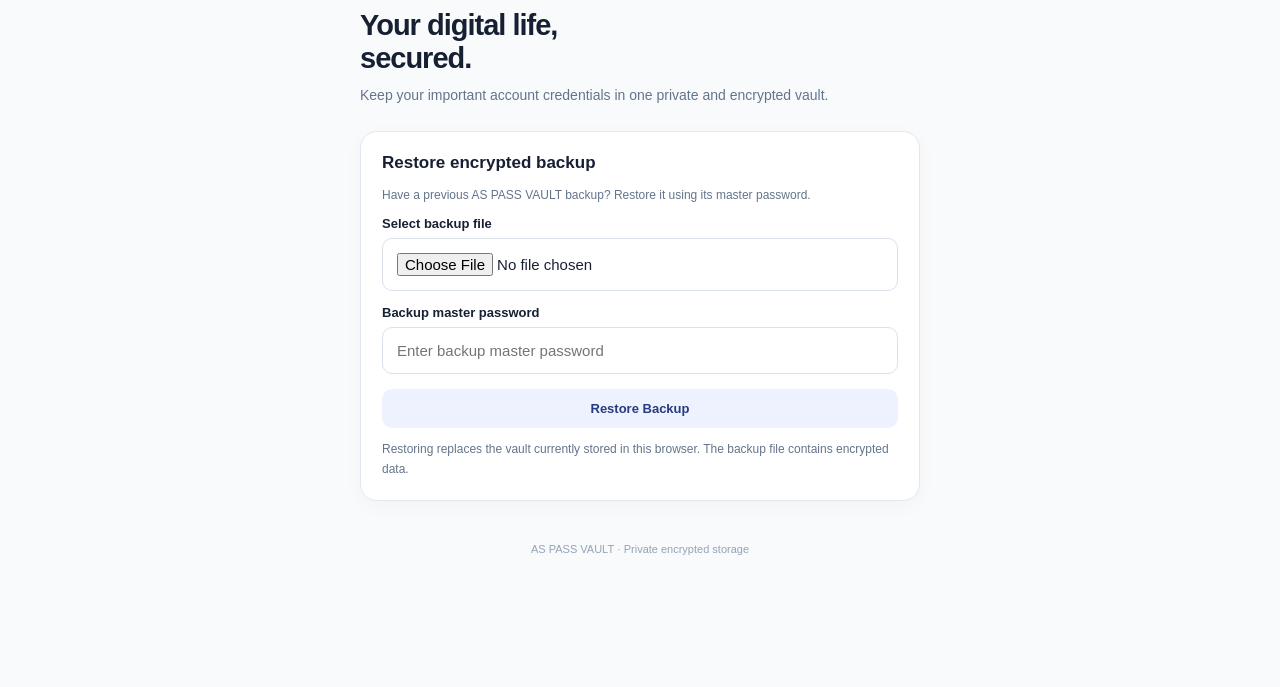
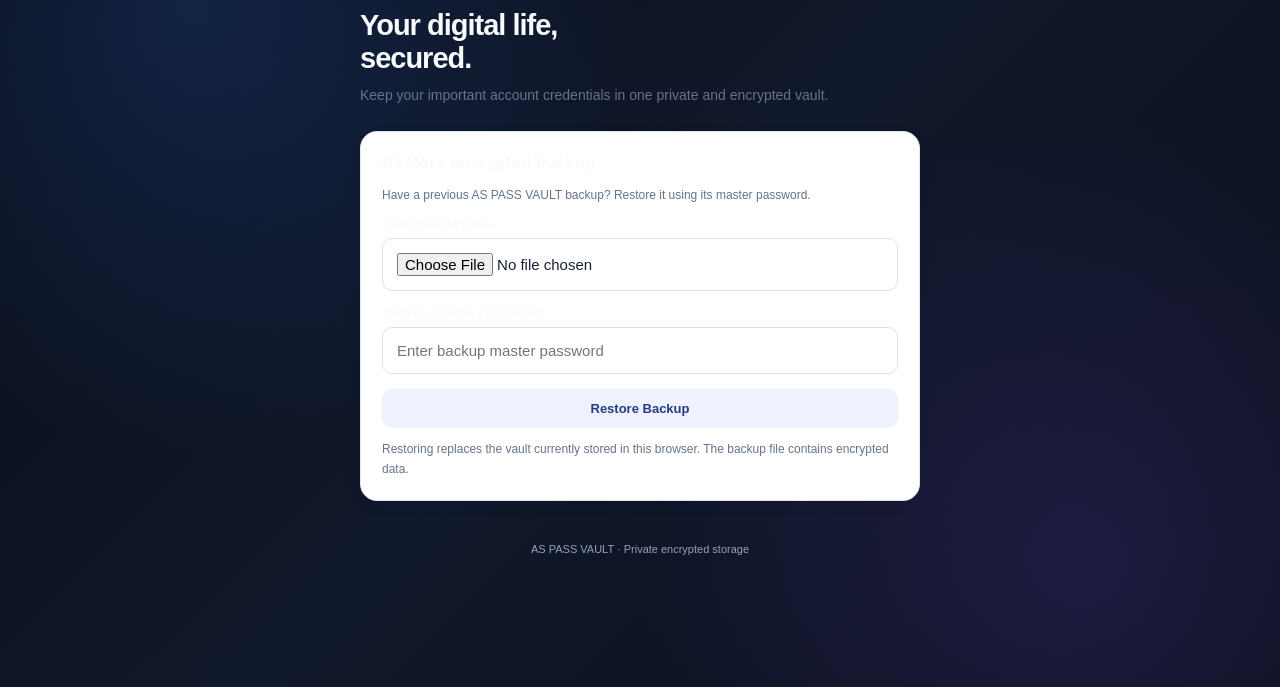
Before and after one commit to nssurjeetofficial-blip/AS-PASS-VAULT-, a plain HTML site: page index.html in a window 1280 px wide. Shown: the part 113-800 px from the top of the page. Drawn offline with Linux system fonts and the light colour scheme.

Commit message:
Update index.html

```diff
--- a/index.html
+++ b/index.html
@@ -77,6 +77,32 @@ footer{text-align:center;color:#94a3b8;font-size:11px;padding:25px 0}
  .hero h2{font-size:26px}
  .entryactions button{flex:1}
 }
+ body {
+    margin: 0;
+    min-height: 100vh;
+    font-family: Arial, sans-serif;
+    color: #f8fafc;
+
+    background:
+        radial-gradient(
+            circle at 15% 15%,
+            rgba(59, 130, 246, 0.18),
+            transparent 35%
+        ),
+        radial-gradient(
+            circle at 85% 85%,
+            rgba(139, 92, 246, 0.16),
+            transparent 35%
+        ),
+        linear-gradient(
+            135deg,
+            #070b16,
+            #10182b,
+            #080d19
+        );
+
+    background-attachment: fixed;
+ }
 </style>
 </head>
 
```
